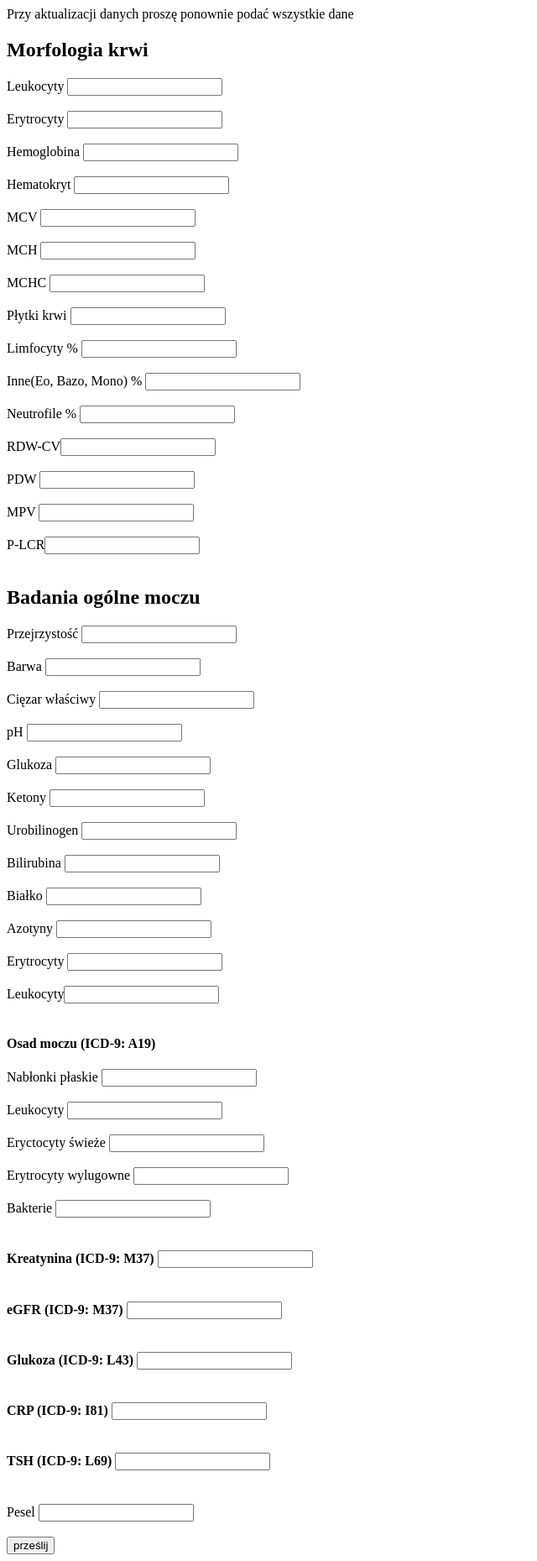
After one commit to Adamacy/ElectronicPatientCard, a Flask app: page /newinfo in a window 1280 px wide. The commit adds this page. Shown: the whole page at 84% size, without its empty margins (0-640 px from the left). Run offline with Flask 2, Linux system fonts and the light colour scheme; some libraries are stand-ins or nearby versions.

Commit message:
created healthStatus and doctor account.

```diff
--- a/app/app.py
+++ b/app/app.py
@@ -1,6 +1,6 @@
 from array import array
 from datetime import date
-from flask import Flask, render_template, url_for, request, session, flash
+from flask import Flask, render_template, url_for, request, session, flash, redirect
 from flask.helpers import flash
 from flask_pymongo import PyMongo
 import json
@@ -9,8 +9,18 @@ from bson import json_util
 app = Flask(__name__, static_folder='./static', static_url_path='')
 app.config.from_object('config.DevelopmentConfig')
 
+#mongodb+srv://Adamacy:<password>@cluster0.umzi0.mongodb.net/test
+
 mongo = PyMongo(app)
 mongo.init_app(app)
+
+def parse_json(data):
+    return json.loads(json_util.dumps(data))
+
+@app.route('/c')
+def logout():
+    session.clear()
+    return 'Zostałeś wylogowany'
 
 @app.route('/')
 def index():
@@ -24,13 +34,25 @@ def render_card():
 def newcard():
     return render_template('public/newcard.html')
 
-@app.route('/doctor')
+@app.route('/newinfo')
+def render_informations():
+    return render_template('public/newinfo.html')
+
+@app.route('/doctorcard')
 def dCard():
-    return render_template('public/doctor.html')
+    if 'doctor' in session:
+        return render_template('public/doctor.html')
+    else:
+        return render_template('public/logincard.html', attention='Nie jesteś zalogowany jako doktor')
+
 
 @app.route('/render_health')
 def rH():
-    return render_template('public/health.html')
+    pesel = session['user']['pesel']
+    find = mongo.db.healthStatus.find_one({'pesel': pesel})
+    if find != None:
+        return render_template('public/health.html', data=find)
+    return render_template('public/health.html', data='Nie ma żadnych danych')
 
 @app.route('/login', methods=['POST'])
 def login_card():
@@ -85,15 +107,12 @@ def visits_history():
         visits.append(x)
     return render_template('public/patientcard.html', data=visits)
 
-@app.route('/health')
-def health_checker():
-    pass
-
-@app.route('/patients')
+@app.route('/doctor', methods=['POST'])
 def renderPage():
     array = []
     find = mongo.db.cards.find({})
     for x in find:
+        print(x)
         array.append(x)
     return render_template('public/doctor.html', data=array)
 
@@ -102,20 +121,72 @@ def find_patient(pesel):
     find = mongo.db.healthStatus.find_one({'pesel': pesel})
     print(find)
     if find == None:
-        return '''
-                <h3>Nie można znaleść stanu zdrowia pacjenta!</h3>
-                <form action="create" method="POST">
-                    <input type="text" name="holestelor" placeholder="holesterol?"/>
-                    <input type="submit" value="utwórz"/>
-                </form>
-        '''
+        return render_template('public/newinfo.html', pesel=pesel)
     return render_template('public/details.html', data=find)
 
-@app.route('/create')
+@app.route('/newinfo/<pesel>')
+def cos(pesel):
+    return render_template('public/newinfo.html', pesel=pesel)
+
+@app.route('/create', methods=['POST'])
 def createStatus():
     data = {
-        'holestelor': request.form.get('holestelor')
+        'leukocyty': request.form.get('leukocyt'),
+        'erytrocyty': request.form.get('erytrocyt'),
+        'hemoglobina': request.form.get('hemoglobina'),
+        'hematokryt': request.form.get('hematokryt'),
+        'mcv': request.form.get('mcv'),
+        'mch': request.form.get('mch'),
+        'mchc': request.form.get('mchc'),
+        'plytki': request.form.get('plytki'),
+        'limfocyty': request.form.get('limfocyt'),
+        'inne': request.form.get('inne'),
+        'neutrofile': request.form.get('neutrofile'),
+        'rdw': request.form.get('rdw'),
+        'pdw': request.form.get('pdw'),
+        'mpv': request.form.get('mpv'),
+        'lcr': request.form.get('lcr'),
+        'przejrzystosc': request.form.get('przejrzystosc'),
+        'barwa': request.form.get('barwa'),
+        'ciezar': request.form.get('ciezar'),
+        'pH': request.form.get('pH'),
+        'glukoza': request.form.get('glukoza'),
+        'ketony': request.form.get('ketony'),
+        'urubilinogen': request.form.get('urubilinogen'),
+        'urubilinogen': request.form.get('urubilinogen'),
+        'bialka': request.form.get('bialka'),
+        'azotyny': request.form.get('azotyny'),
+        'erytrocyty_mocz': request.form.get('erytrocyt_mocz'),
+        'leukocyt_mocz': request.form.get('leukocyt_mocz'),
+        'nablonki': request.form.get('nablonki'),
+        'leukocyt_osad': request.form.get('leukocyt_osad'),
+        'erytrocyty_swieze': request.form.get('erytrocyty_swieze'),
+        'erytrocyt_wylugowny': request.form.get('erytrocyt_wylugowny'),
+        'bakterie': request.form.get('bakterie'),
+        'kreatynina': request.form.get('kreatynina'),
+        'egfr': request.form.get('egfr'),
+        'glukoza_mocz': request.form.get('glukoza_mocz'),
+        'crp': request.form.get('crp'),
+        'tsh': request.form.get('tsh'),
+        'pesel': request.form.get('pesel')
     }
-    mongo.db.healthStatus.insert_one(data)
+    find = mongo.db.healthStatus.find_one({'pesel': data['pesel']})
+    if find != None:
+        mongo.db.healthStatus.update_one(find, {'$set': data})
+        return 'Dane zostały zmienione'
+    else:
+        mongo.db.healthStatus.insert_one(data)
+    return parse_json(data)
+
+@app.route('/logindoctor', methods=['POST'])
+def Doctor():
+    doctorID = request.form.get('doctorID')
+    find = mongo.db.doctors.find_one({'doctorID': doctorID})
+    if find == None:
+        return 'Nie isnieje konto z takim identyfikatorem, żeby takie utworzyć zgłoś się do zarządcy placówki.'
+    else:
+        session['doctor'] = doctorID
+    return render_template('public/doctor.html')
+
 if __name__ == '__main__':
     app.run(debug=True)
--- a/app/static/styles/logincard.css
+++ b/app/static/styles/logincard.css
@@ -13,3 +13,8 @@ main{
     background-color: aquamarine;
     text-align: center;
 }
+nav{
+    width:350px;
+    float:right;
+    text-align: right;
+}
--- a/app/templates/public/health.html
+++ b/app/templates/public/health.html
@@ -5,5 +5,5 @@
 {% endblock %}
 
 {% block body %}
-    Siema
+    {{data}}
 {% endblock %}
--- a/app/templates/public/index.html
+++ b/app/templates/public/index.html
@@ -4,6 +4,7 @@
     {% endblock %}
     {% block body %}
         <main>
-            <a href="{{ url_for('render_card')}}">Karta pacjenta</a>
+            <a href="{{ url_for('render_card')}}">Zaloguj</a>
+            <a href="{{ url_for('render_card')}}">Zarejestruj</a>
         </main>
     {% endblock %}
--- /dev/null
+++ b/app/templates/public/newinfo.html
@@ -0,0 +1,51 @@
+{% extends 'base.html' %}
+{% block head %}
+{% endblock %}
+
+{% block body %}
+Przy aktualizacji danych proszę ponownie podać wszystkie dane
+<form method="POST" action="/create">
+    <h2>Morfologia krwi</h2>
+    <label>Leukocyty <input type="text" name="leukocyt"/><br><br></label>
+    <label>Erytrocyty <input type="text" name="erytrocyt"/><br><br></label>
+    <label>Hemoglobina <input type="text" name="hemoglobina"/><br><br></label>
+    <label>Hematokryt <input type="text" name="hematokryt"/><br><br></label>
+    <label>MCV <input type="text" name="mcv"/><br><br></label>
+    <label>MCH <input type="text" name="mch"/><br><br></label>
+    <label>MCHC <input type="text" name="mchc"/><br><br></label>
+    <label>Płytki krwi <input type="text" name="plytki"/><br><br></label>
+    <label>Limfocyty % <input type="text" name="limfocyt"/><br><br></label>
+    <label>Inne(Eo, Bazo, Mono) % <input type="text" name="inne"/><br><br></label>
+    <label>Neutrofile % <input type="text" name="neutrofile"/><br><br></label>
+    <label>RDW-CV<input type="text" name="rdw"/><br><br></label>
+    <label>PDW <input type="text" name="pdw"/><br><br></label>
+    <label>MPV <input type="text" name="mpv"/><br><br></label>
+    <label>P-LCR<input type="text" name="lcr"/><br><br></label>
+    <h2>Badania ogólne moczu</h2>
+    <label>Przejrzystość <input type="text" name="przejrzystosc"/><br><br></label>
+    <label>Barwa <input type="text" name="barwa"/><br><br></label>
+    <label>Cięzar właściwy <input type="text" name="ciezar"/><br><br></label>
+    <label>pH <input type="text" name="pH"/><br><br></label>
+    <label>Glukoza <input type="text" name="glukoza"/><br><br></label>
+    <label>Ketony <input type="text" name="ketony"/><br><br></label>
+    <label>Urobilinogen <input type="text" name="urubilinogen"/><br><br></label>
+    <label>Bilirubina <input type="text" name="urubilinogen"/><br><br></label>
+    <label>Białko <input type="text" name="bialka"/><br><br></label>
+    <label>Azotyny <input type="text" name="azotyny"/><br><br></label>
+    <label>Erytrocyty <input type="text" name="erytrocyt_mocz"/><br><br></label>
+    <label>Leukocyty<input type="text" name="leukocyt_mocz"/><br><br></label>
+    <h4>Osad moczu (ICD-9: A19)</h4>
+    <label>Nabłonki płaskie <input type="text" name="nablonki"/><br><br></label>
+    <label>Leukocyty <input type="text" name="leukocyt_osad"/><br><br></label>
+    <label>Eryctocyty świeże <input type="text" name="erytrocyty_swieze"/><br><br></label>
+    <label>Erytrocyty wylugowne <input type="text" name="erytrocyt_wylugowny"/><br><br></label>
+    <label>Bakterie <input type="text" name="bakterie"/><br><br></label>
+    <h4><label>Kreatynina (ICD-9: M37) <input type="text" name="kreatynina"/><br><br></label></h4>
+    <h4><label>eGFR (ICD-9: M37) <input type="text" name="egfr"/><br><br></label></h4>
+    <h4><label>Glukoza (ICD-9: L43) <input type="text" name="glukoza_mocz"/><br><br></label></h4>
+    <h4><label>CRP (ICD-9: I81) <input type="text" name="crp"/><br><br></label></h4>
+    <h4><label>TSH (ICD-9: L69) <input type="text" name="tsh"/><br><br></label></h4>
+    Pesel {% if pesel is defined %}<input type="number" name="pesel" value="{{pesel}}"/>{% else %}<input type="number" name="pesel" value=""/>{% endif %}<br><br>
+    <input type="submit" value="prześlij"/>
+</form>
+{% endblock %}
--- a/app/templates/public/patientcard.html
+++ b/app/templates/public/patientcard.html
@@ -9,6 +9,7 @@
 
 <div id="register_visit">
     Witaj {{data['name']}}
+    <a href="{{url_for('c')}}">Wyloguj</a>
     <h3>Zarejestruj wizytę</h3>
     <form action="visit" method="POST">
         Imię:
```
Also changed, not shown: app/templates/public/details.html (+11 -2 lines), app/templates/public/doctor.html (+5 -6 lines), app/templates/public/logincard.html (+8 -1 lines).
